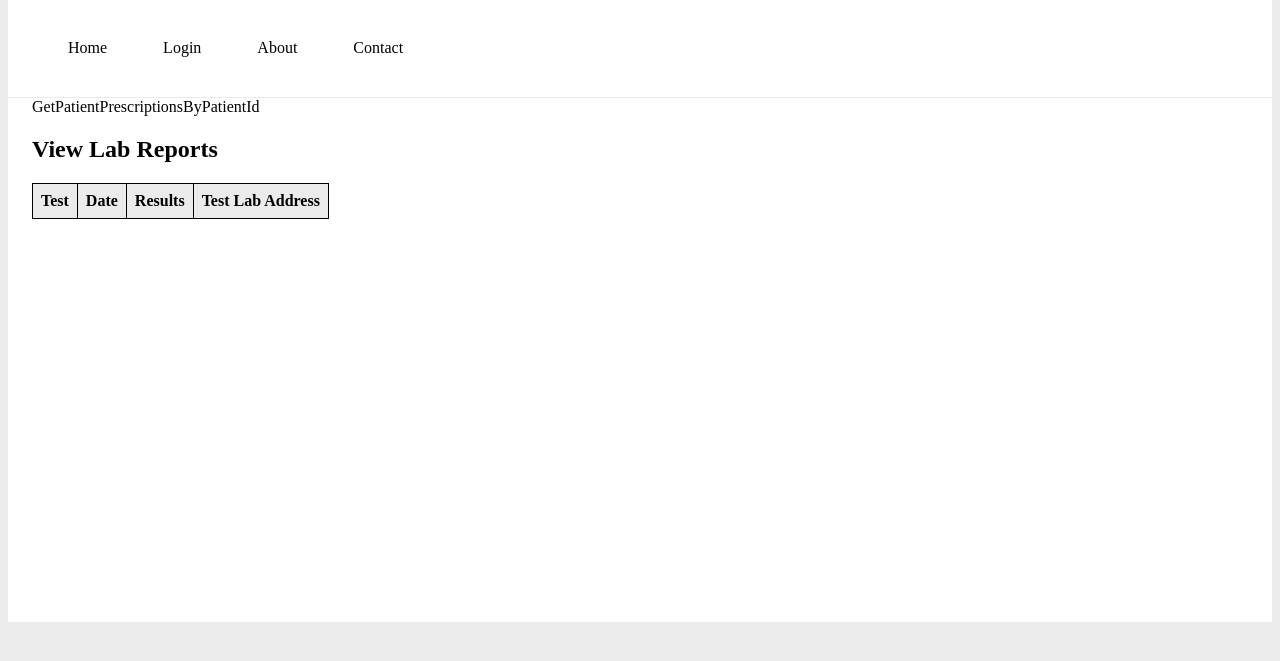
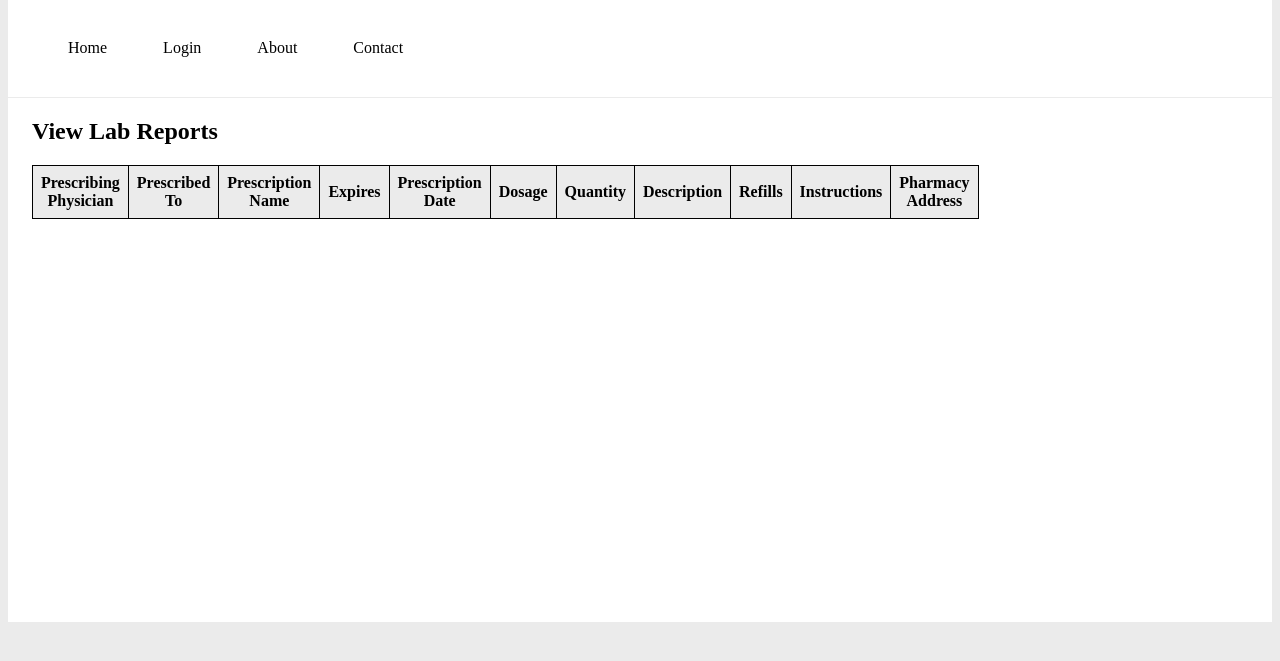
Before and after one commit to wa57/PatientHealthRecord, a PHP site: page /view-prescriptions.php in a window 1280 px wide. Shown: the part 124-785 px from the top of the page. Run offline with PHP 8.4, Linux system fonts and the light colour scheme; lists and menus that the app fills with data are empty.

Commit message:
[CRON] Auto Commit

```diff
--- a/about.php
+++ b/about.php
@@ -8,10 +8,10 @@
         </p>
         <p>
             According to HealthIT.gov,
-            �Much of what your patients do for their health happens outside clinical
+            Much of what your patients do for their health happens outside clinical
             settings. When your patients can track their health over time and have
             information and tools to manage their health, they can be more engaged
-            in their health and health care�.
+            in their health and health care.
             (What are the benefits of personal health records?, 2016).
         </p>
         <p>
@@ -21,7 +21,7 @@
             help make important decisions. PHR will facilitate communication
             between patients and providers which will reduce costs associated
             with avoidable emergency visits, while improving the overall quality
-            of care and patient experience. TEST TEST TEST
+            of care and patient experience.
         </p>
     </div>
 </div>
--- a/layout.php
+++ b/layout.php
@@ -104,6 +104,10 @@
         .success {
             color: green;
         }
+
+        td {
+            white-space: nowrap;
+        }
     </style>
     <link rel="stylesheet" type="text/css" href="css/main.css">
 	<script>
@@ -178,7 +182,9 @@
 </head>
 <body>
     <div class="container header">
-        <h2><a href="index.php">Patient Health Record</a></h2>
+        <h2>
+            <a href="index.php">Patient Health Record</a>
+        </h2>
     </div>
 
     <div class="container menu">
--- a/view-lab-reports.php
+++ b/view-lab-reports.php
@@ -7,6 +7,7 @@ include 'layout.php';
         GET("GetLabTestsPerformedByUserId&patient_id=" + getUser().system_user_id, addLabReports);
 
         function addLabReports(response) {
+            console.log(response);
             var html = "";
             response.forEach(function(labTest) {
                 html += "<tr>";
@@ -25,7 +26,6 @@ include 'layout.php';
 <div class="container main">
     <div>
         <h2>View Lab Reports</h2>
-
         <table id="lab-tests-table">
             <thead>
                 <th>Test</th>
--- a/view-prescriptions.php
+++ b/view-prescriptions.php
@@ -4,6 +4,7 @@
         GET("GetPatientPrescriptionsByPatientId&patient_id=" + getUser().system_user_id, addLabReports);
 
         function addLabReports(response) {
+            console.log(response);
             var html = "";
             response.forEach(function(prescription) {
                 html += "<tr>";
@@ -27,15 +28,20 @@
 </script>
 <div class="container main">
     <div>
-    GetPatientPrescriptionsByPatientId
         <h2>View Lab Reports</h2>
-
         <table id="patient-prescriptions-table">
             <thead>
-                <th>Test</th>
-                <th>Date</th>
-                <th>Results</th>
-                <th>Test Lab Address</th>
+                <th>Prescribing Physician</th>
+                <th>Prescribed To</th>
+                <th>Prescription Name</th>
+                <th>Expires</th>
+                <th>Prescription Date</th>
+                <th>Dosage</th>
+                <th>Quantity</th>
+                <th>Description</th>
+                <th>Refills</th>
+                <th>Instructions</th>
+                <th>Pharmacy Address</th>
             </thead>
             <tbody id="patient-prescriptions-tbody"></tbody>
         </table>
```
Also changed, not shown: sql/InitializeData2.sql (+8 -1 lines).
